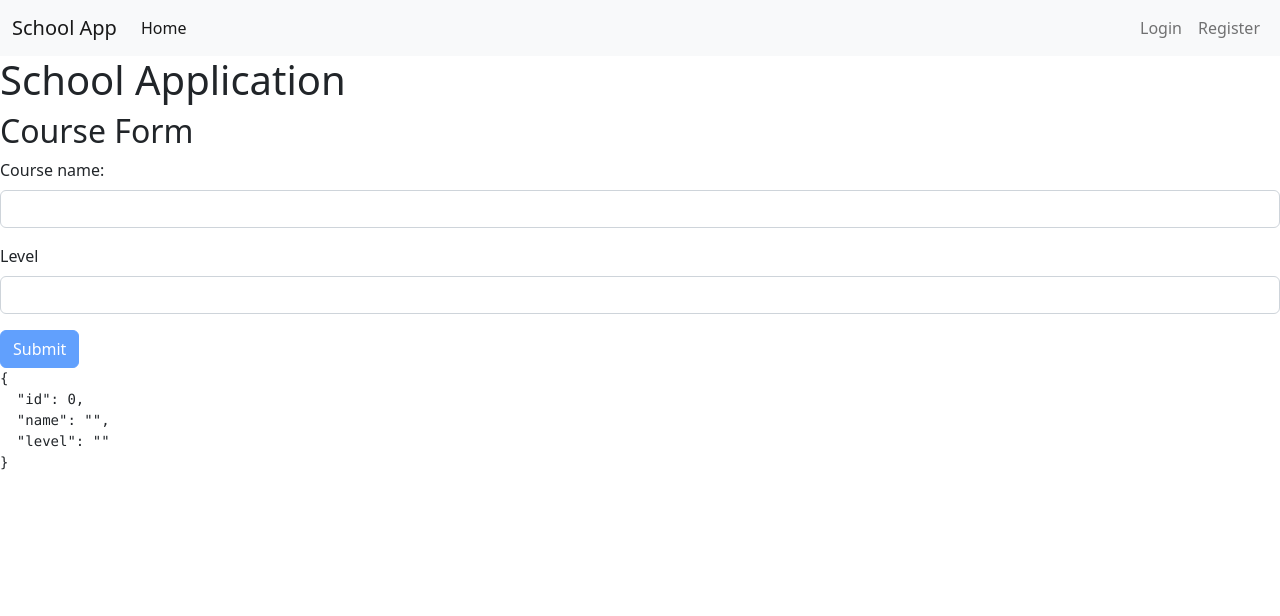
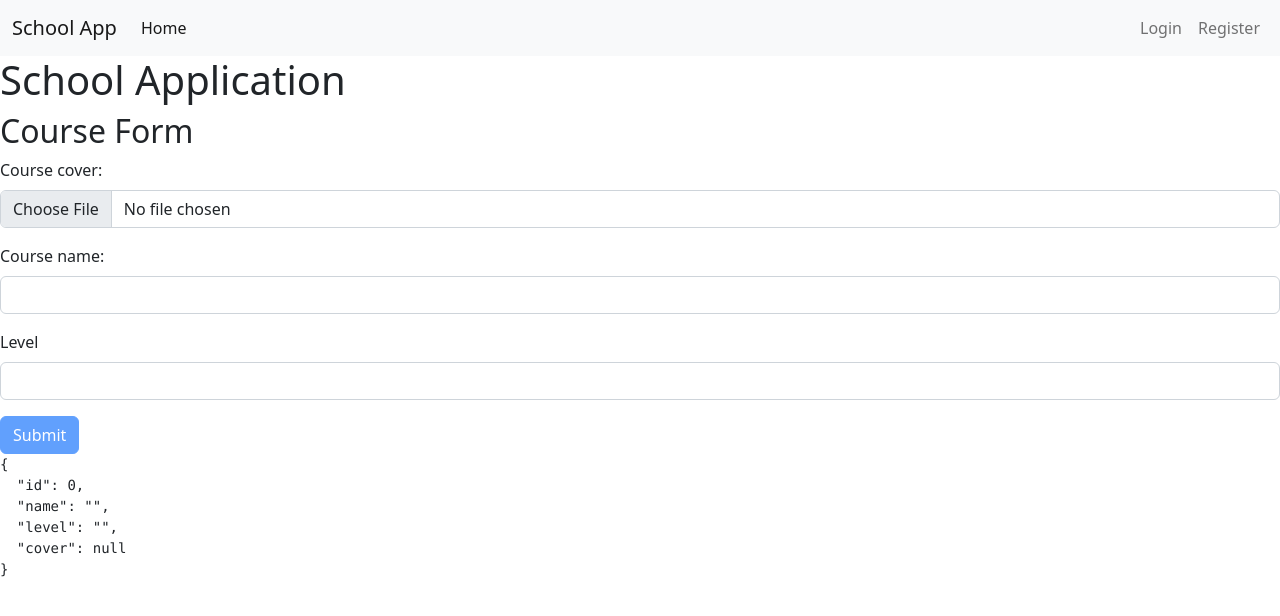
Before and after one commit to ShareghYusefi/school-app, an Angular app: page /home in a window 1280 px wide. Shown: the top 616 px of the page. Built offline with nearby package versions, Linux system fonts and the light colour scheme; no server answers.

Commit message:
formData file upload

```diff
--- a/src/app/components/course-form/course-form.html
+++ b/src/app/components/course-form/course-form.html
@@ -1,6 +1,18 @@
 <!-- We can bind our loginForm instance to the template form using the formGroup directive -->
 <form [formGroup]="courseForm">
   <div class="mb-3">
+    <div class="mb-3">
+      <label for="cover" class="form-label">Course cover: </label>
+      <!-- change event can be used to capture file selection -->
+      <input
+        type="file"
+        class="form-control"
+        id="cover"
+        name="cover"
+        (change)="onFileChange($event)"
+        formControlName="cover"
+      />
+    </div>
     <label for="name" class="form-label">Course name: </label>
     <!-- We can bind our input to a form control using the formControlName directive -->
     <input
--- a/src/app/components/course-form/course-form.ts
+++ b/src/app/components/course-form/course-form.ts
@@ -24,6 +24,15 @@ export class CourseForm implements OnInit {
       id: [0],
       name: ['', [Validators.required, Validators.minLength(3)]],
       level: ['', [Validators.required, Validators.min(100)]],
+      cover: [null],
+    });
+  }
+
+  onFileChange(event: any) {
+    // select first file in input elements files array
+    const file = event.target.files[0];
+    this.courseForm.patchValue({
+      cover: file,
     });
   }
 
@@ -80,12 +89,16 @@ export class CourseForm implements OnInit {
   }
 
   postCourse() {
-    this.courseService
-      .addCourse(this.courseForm.value)
-      .subscribe((result: Icourse) => {
-        console.log('Course added: ', result);
-        // reset the form
-        this.courseForm.reset();
-      });
+    // create formData object to send file data
+    const formData = new FormData();
+    formData.append('name', this.courseForm.get('name')?.value);
+    formData.append('level', this.courseForm.get('level')?.value);
+    formData.append('cover', this.courseForm.get('cover')?.value);
+
+    this.courseService.addCourse(formData).subscribe((result: Icourse) => {
+      console.log('Course added: ', result);
+      // reset the form
+      this.courseForm.reset();
+    });
   }
 }
--- a/src/app/interfaces/icourse.ts
+++ b/src/app/interfaces/icourse.ts
@@ -2,4 +2,5 @@ export interface Icourse {
   id: number;
   name: string;
   level: number;
+  cover?: string;
 }
--- a/src/app/services/course-service.ts
+++ b/src/app/services/course-service.ts
@@ -31,7 +31,7 @@ export class CourseService {
     );
   }
 
-  addCourse(course: Icourse): Observable<Icourse> {
+  addCourse(course: Icourse | FormData): Observable<Icourse> {
     return this.httpClientInstance.post<Icourse>(
       this.API_URL + '/courses',
       course
```
